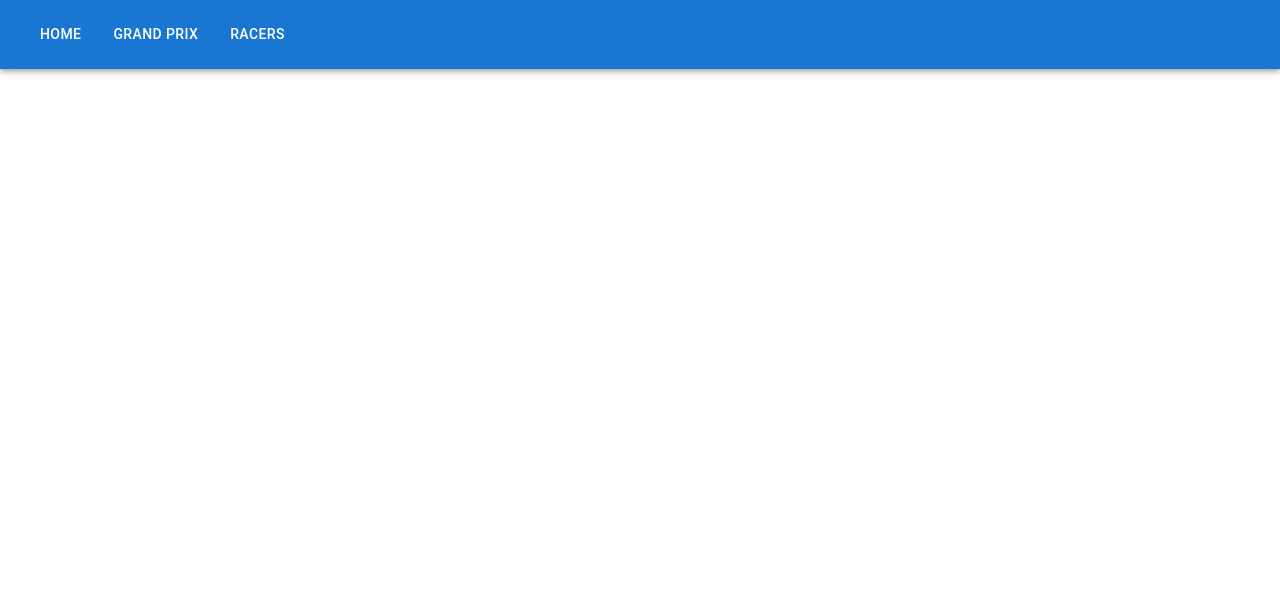
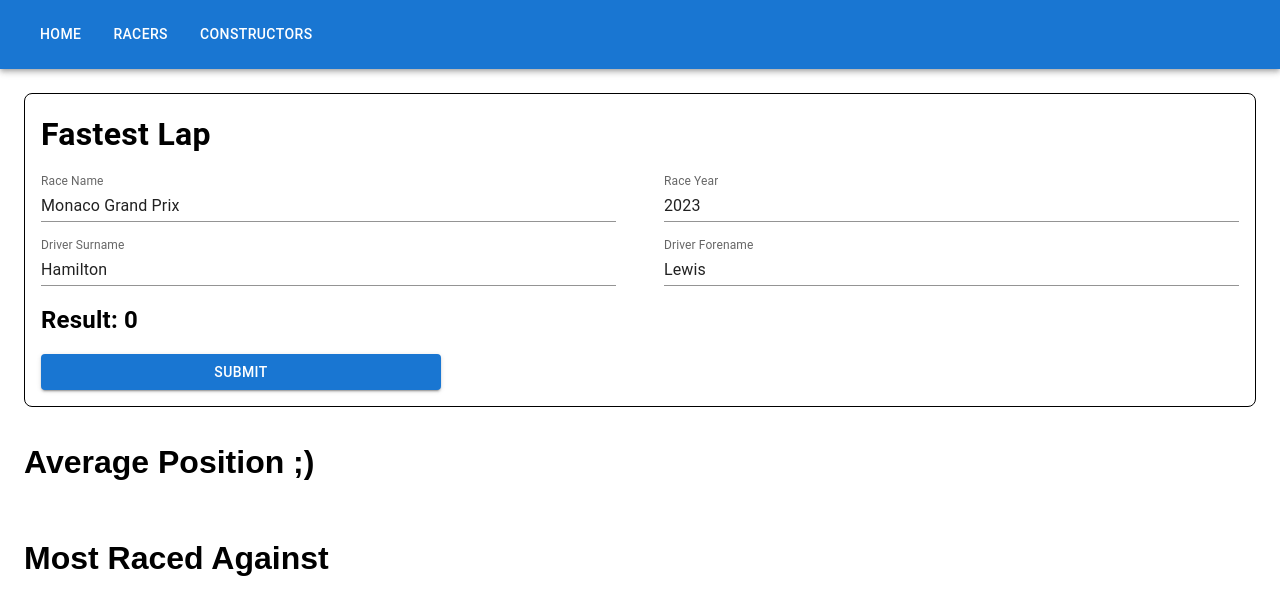
Before and after one commit to Ari1029/CS348Project, a React (Create React App) app in the folder client/: page /racers in a window 1280 px wide. Shown: the top 614 px of the page. Built offline with nearby package versions, Linux system fonts and the light colour scheme.

Commit message:
fastest lap client side
i am cracked.

```diff
--- a/client/src/App.tsx
+++ b/client/src/App.tsx
@@ -2,15 +2,18 @@ import { Routes, Route } from "react-router-dom"
 import Home from "pages/Home"
 import Topbar from "components/Topbar"
 import { Box } from "@mui/material"
+import axios from "axios"
+import Racers from "pages/Racers/Racers"
 
 function App() {
+  axios.defaults.baseURL = "http://localhost:8000";
   return (
     <Box className="App">
       <Topbar />
       <Routes>
         <Route path="/" element={ <Home/> } />
-        <Route path="/gp" element={ <></> } />
-        <Route path="/racers" element={ <></> } />
+        <Route path="/racers" element={ <Racers/> } />
+        <Route path="/constructors" element={ <></> } />
       </Routes>
     </Box>
   )
--- /dev/null
+++ b/client/src/api/F1Api.ts
@@ -0,0 +1,21 @@
+import axios from "axios";
+
+export const fastestLap = async () => {
+    const promise = axios.get("/m1features/fastest_lap");
+    return promise.then((res) => res.data);
+}
+
+export const averagePositionForRacer = async () => {
+    const promise = axios.get("/m1features/avg_pos_for_racer");
+    return promise.then((res) => res.data);
+}
+
+export const mostRacedAgainst = async () => {
+    const promise = axios.get("/m1features/most_raced_against");
+    return promise.then((res) => res.data);
+}
+
+export const bestCircuitsForConstructor = async () => {
+    const promise = axios.get("/m1features/best_circuits_for_constructor");
+    return promise.then((res) => res.data);
+}
--- a/client/src/api/default.js
+++ b/client/src/api/default.js
@@ -2,7 +2,7 @@ import { HTTP } from '../http';
 
 const getDefault = async () => {
   const response = await HTTP({
-    url: '/',
+    url: '/fastest_lap',
   });
   return response.data;
 }
--- a/client/src/components/Topbar.tsx
+++ b/client/src/components/Topbar.tsx
@@ -6,8 +6,8 @@ import { Button } from '@mui/material';
 import { useNavigate } from 'react-router-dom';
 
 
-const pages = ['Home', 'Grand Prix', 'Racers'];
-const nav = ["/", "/gp", "/racers"];
+const pages = ['Home', 'Racers', 'Constructors'];
+const nav = ["/", "/racers", "/constructors"];
 
 const Topbar = () => {
     const navigate = useNavigate();
--- a/client/src/pages/Home.tsx
+++ b/client/src/pages/Home.tsx
@@ -1,6 +1,6 @@
 import { useEffect, useState } from 'react';
-import defaultApi from '../api/default'
 import { Box } from '@mui/material';
+import { fastestLap } from 'api/F1Api';
 
 export const Home = () => {
   const [data, setData] = useState([0, 'temp']);
@@ -8,7 +8,8 @@ export const Home = () => {
   useEffect(() => {
     const getData = async () => {
       try {
-        const response = await defaultApi.getDefault();
+        const response = await fastestLap();
+        console.log(response);
         setData(response["message"]);
       } catch (error) {
         console.error(error);
@@ -21,7 +22,7 @@ export const Home = () => {
   return (
     <Box sx={{p: 3}}>
       <h1 style={{ marginTop: 0 }}>Data from the "circuits" relation</h1>
-      {data !== null ? <div className="table-container">
+      {data ? <div className="table-container">
         <table className="table">
           <thead>
             <tr>
--- /dev/null
+++ b/client/src/pages/Racers/FastestLap.tsx
@@ -0,0 +1,73 @@
+import { Box, Button, TextField, Typography } from "@mui/material";
+import { useState } from "react"
+
+type propTypes = {
+    fastestLap: number,
+    setFastestLap: (pussy : number) => void
+}
+export const FastestLap = ({fastestLap, setFastestLap} : propTypes) => {
+    const [raceName, setRaceName] = useState<string>("Monaco Grand Prix");
+    const [raceYear, setRaceYear] = useState<number>(2023);
+    const [driverSurname, setDriverSurname] = useState<string>("Hamilton");
+    const [driverForename, setDriverForename] = useState<string>("Lewis");
+
+    const onChangeRaceYear = (newVal : string) => {
+        const newNum = parseInt(newVal);
+        if (newNum >= 1950) { //earliest date in DB
+            setRaceYear(newNum);
+        }
+    }
+
+    const submitQuery = () => {
+
+    }
+
+    return (
+        <Box sx={{ display: "flex", flexDirection: "column", gap: 2 }}>
+            <Box sx={{ display: "flex", flexDirection: "row", justifyContent: "space-between" }}>
+                <TextField
+                    value={raceName}
+                    onChange={(event) => setRaceName(event.target.value)}
+                    label="Race Name"
+                    variant="standard"
+                    sx={{ width: "48%" }}
+                />
+                <TextField
+                    value={raceYear}
+                    type="number"
+                    onChange={(event) => onChangeRaceYear(event.target.value)}
+                    label="Race Year"
+                    variant="standard"
+                    sx={{ width: "48%" }}
+                />
+            </Box>
+            <Box sx={{ display: "flex", flexDirection: "row", justifyContent: "space-between" }}>
+                <TextField
+                    value={driverSurname}
+                    onChange={(event) => setDriverSurname(event.target.value)}
+                    label="Driver Surname"
+                    variant="standard"
+                    sx={{ width: "48%" }}
+                />
+                <TextField
+                    value={driverForename}
+                    onChange={(event) => setDriverForename(event.target.value)}
+                    label="Driver Forename"
+                    variant="standard"
+                    sx={{ width: "48%" }}
+                />
+            </Box>
+            <Typography sx={{ fontSize: "24px", fontWeight: 600 }}>
+                {`Result: ${fastestLap}`}
+            </Typography>
+            <Button
+                sx={{ maxWidth: "400px" }}
+                variant="contained"
+            >
+                Submit
+            </Button>
+        </Box>
+    )
+}
+
+export default FastestLap;
--- /dev/null
+++ b/client/src/pages/Racers/Racers.tsx
@@ -0,0 +1,26 @@
+import { useEffect, useState } from 'react';
+import { Box, Typography } from '@mui/material';
+import FastestLap from './FastestLap';
+
+export const Racers = () => {
+  const [fastestLap, setFastestLap] = useState<number>(0);
+
+  return (
+    <Box sx={{p: 3}}>
+      <Box sx={{ display: "flex", flexDirection: "column", gap: 2 }}>
+        <Box sx={{ border: 1, borderRadius: 2, p: 2 }}>
+          <Typography sx={{ fontSize: "32px", fontWeight: 600, mb: 2 }}>Fastest Lap</Typography>
+          <FastestLap fastestLap={fastestLap} setFastestLap={setFastestLap} />
+        </Box>
+        <Box>
+            <h1>Average Position ;)</h1>
+        </Box>
+        <Box>
+            <h1>Most Raced Against</h1>
+        </Box>
+      </Box>
+    </Box>
+  );
+}
+
+export default Racers;
```
Also changed, not shown: 1 other file (tests, documents, lock files or other folders).
